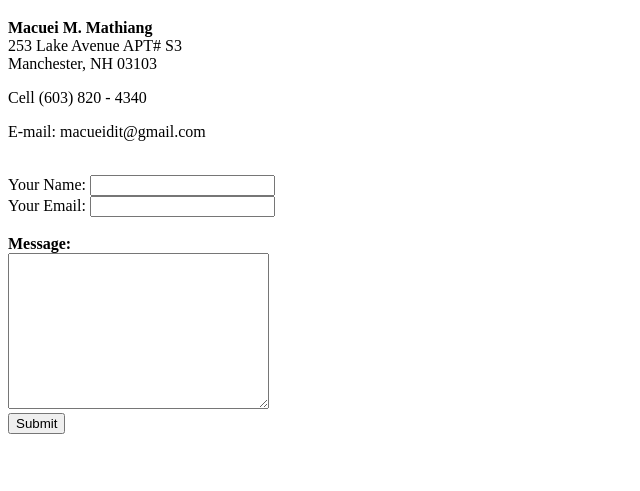
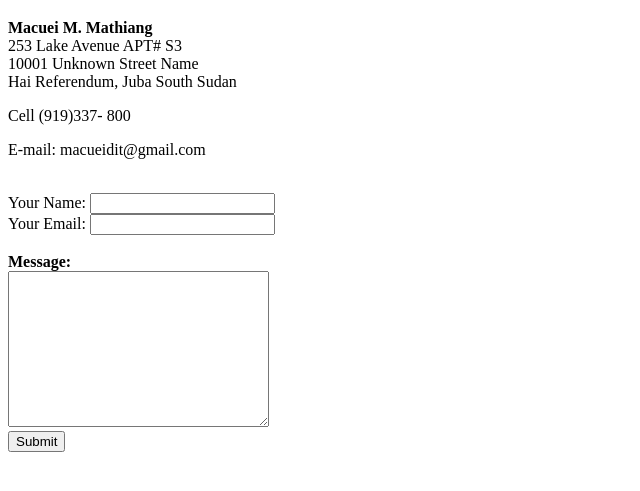
Before and after one commit to macdit/personal-website, a plain HTML site: page contact.html in a window 1280 px wide. Shown: the part 61-552 px from the top of the page, without its empty margins (0-640 px from the left). Drawn offline with Linux system fonts and the light colour scheme.

Commit message:
Update contact.html

```diff
--- a/contact.html
+++ b/contact.html
@@ -8,8 +8,10 @@
     <h1> Contact Details</h1>
     <p><strong> Macuei M. Mathiang </strong><br>
         253 Lake Avenue APT# S3 <br>
-         Manchester, NH 03103</p>
-    <p>Cell (603) 820 - 4340</p>
+        10001 Unknown Street Name <br>
+        Hai Referendum, Juba South Sudan </p>
+
+    <p>Cell (919)337- 800</p>
     <p>E-mail: macueidit@gmail.com</p></br>
     <form action="mailto:macueidit@outlook.com" method="post" enctype="text/plain">
     <label>Your Name: </label>
```
